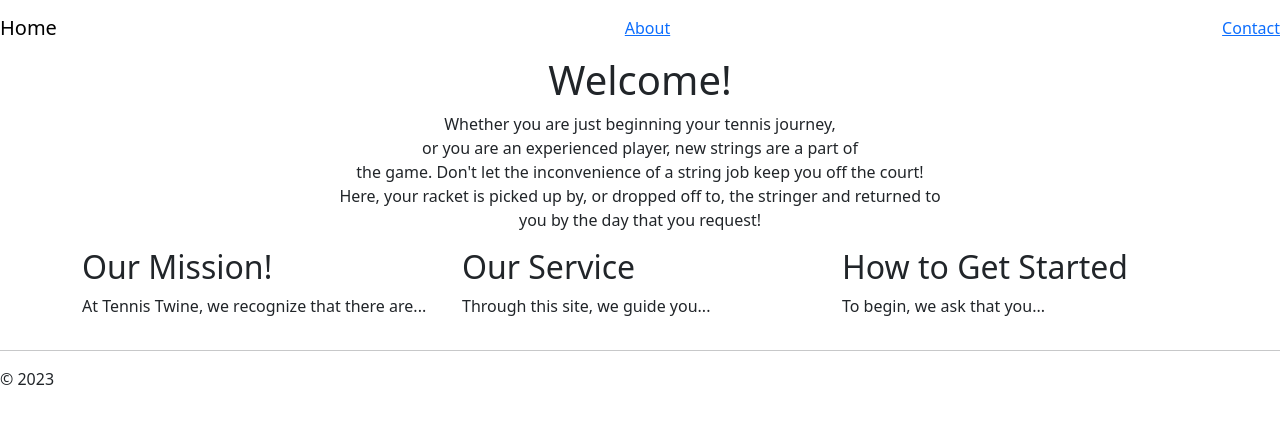
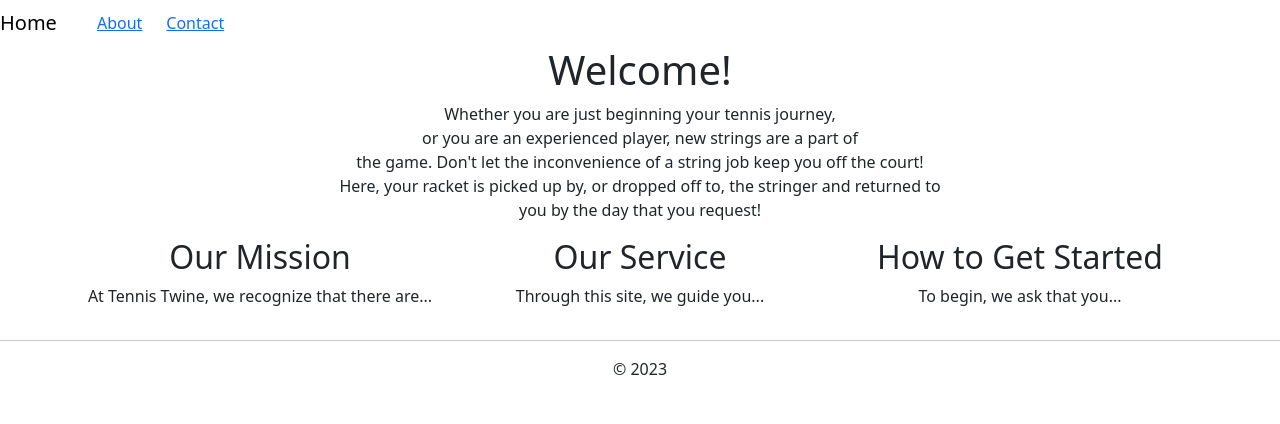
Before and after one commit to joshc0des/hacklahoma2023, a Flask app: page / in a window 1280 px wide. Shown: the top 424 px of the page. Run offline with Flask 3, Linux system fonts and the light colour scheme.

Commit message:
working on html

```diff
--- a/flaskapp/templates/home.html
+++ b/flaskapp/templates/home.html
@@ -13,16 +13,16 @@
     <div class="container">
         <div class="row align-items-center">
             <div class="col">
-                <h2>Our Mission!</h2>
-                <p>At Tennis Twine, we recognize that there are...</p>
+                <h2 class="text-center">Our Mission</h2>
+                <p class="text-center">At Tennis Twine, we recognize that there are...</p>
             </div>
             <div class="col">
-                <h2>Our Service</h2>
-                <p>Through this site, we guide you...</p>
+                <h2 class="text-center">Our Service</h2>
+                <p class="text-center">Through this site, we guide you...</p>
             </div>
             <div class="col">
-                <h2>How to Get Started</h2>
-                <p>To begin, we ask that you...</p>
+                <h2 class="text-center">How to Get Started</h2>
+                <p class="text-center">To begin, we ask that you...</p>
             </div>
         </div>
     </div>
--- a/flaskapp/templates/layout.html
+++ b/flaskapp/templates/layout.html
@@ -10,9 +10,19 @@
 
     <body>
         <div class="navbar">
-            <a href="{{ url_for('home') }}" class="navbar-brand">Home</a>
-            <a href="{{ url_for('about') }}" class="navbar-item">About</a>
-            <a href="{{ url_for('contact') }}" class="navbar-item">Contact</a>
+
+                <div class="row align-items-center">
+                    <div class="col">
+                        <a href="{{ url_for('home') }}" class="navbar-brand">Home</a>
+                    </div>
+                    <div class="col">
+                        <a href="{{ url_for('about') }}" class="navbar-item">About</a>
+                    </div>
+                    <div class="col">
+                        <a href="{{ url_for('contact') }}" class="navbar-item">Contact</a>
+                    </div>
+                </div>
+
         </div>
 
         <div class="body-content">
@@ -20,7 +30,7 @@
             {% endblock %}
             <hr/>
             <footer>
-                <p>&copy; 2023</p>
+                <p class="text-center">&copy; 2023</p>
             </footer>
         </div>
     </body>
```
Also changed, not shown: flaskapp/templates/contact.html (+7 -1 lines).
